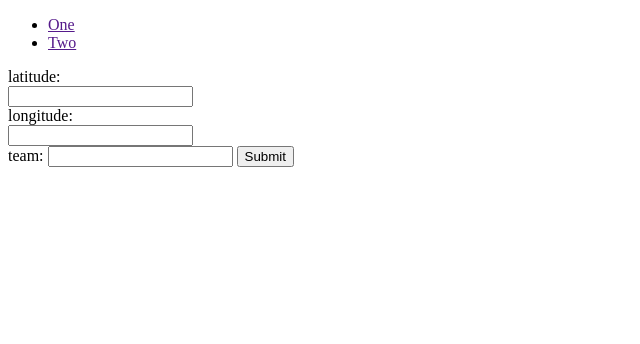
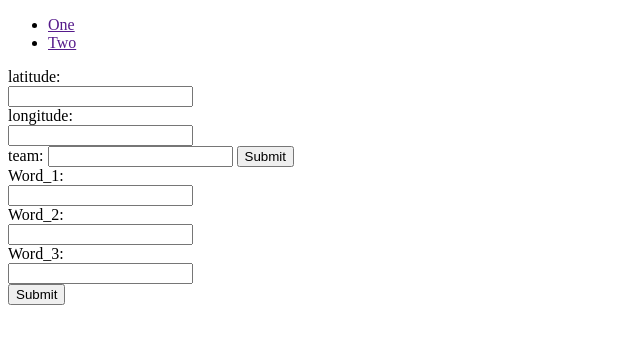
Before and after one commit to RHDV-romantic-edition/Geo_War, a Django app: page /map/ in a window 1280 px wide. Shown: the top 344 px of the page, without its empty margins (0-640 px from the left). Run offline with Django 3.2, Linux system fonts and the light colour scheme.

Commit message:
Added check system

```diff
--- a/geo_war/paiting_map/APIRequests.py
+++ b/geo_war/paiting_map/APIRequests.py
@@ -16,7 +16,8 @@ def GetCoordinates(words):
     Words = {}
     API_KEY = 'UVTJLDJ2'
     r = requests.get('https://api.what3words.com/v3/convert-to-coordinates?key={3}&words={0}.{1}.{2}&format=json'.format(words[0],words[1],words[2],API_KEY))
-    print(r.json()['square'])
+    print(r.text)
 
 if __name__ == '__main__':
-    Get3Words((51.521251, -0.203586))
+    word1, word2, word3 = input().split()
+    GetCoordinates((word1, word2, word3))
--- a/geo_war/paiting_map/models.py
+++ b/geo_war/paiting_map/models.py
@@ -21,7 +21,7 @@ class Squard(models.Model):
     time = models.DateTimeField(auto_now=True,null=True, blank=True)
 
     def __str__(self):
-        return '{0}.{1}.{2} team = {3}'.format(self.word_1, self.word_2, self.word_3, self.team.name)
+        return '{0}.{1}.{2} team = {3}'.format(self.word_1, self.word_2, self.word_3, self.team)#.name)
 
 
 class Scoreboard(models.Model):
--- a/geo_war/paiting_map/templates/mapindex.html
+++ b/geo_war/paiting_map/templates/mapindex.html
@@ -3,6 +3,20 @@
 <head><title>TEST MAP</title>
 </head>
 <body>
+  {% if type %}
+  {% if type == 'check'  %}
+      <h2> Checked </h2>
+      <h3> {{word_1}} </h3>
+      <h3> {{word_2}} </h3>
+      <h3> {{word_3}} </h3>
+  {% endif %}
+  {% if type == 'add'  %}
+      <h2> Added </h2>
+      <h3> {{word_1}} </h3>
+      <h3> {{word_2}} </h3>
+      <h3> {{word_3}} </h3>
+  {% endif %}
+  {% endif %}
       <ul class="sidebar-nav">
           <li><a href="">One</a></li>
           <li><a href="">Two</a></li>
@@ -17,5 +31,15 @@
   <input type="text" name="team">
   <input type="submit" value="Submit">
 </form>
+<form action="/map/square_check/" method="POST">
+  {% csrf_token %}
+  Word_1:<br>
+  <input type="text" name="word_1"><br>
+  Word_2:<br>
+  <input type="text" name="word_2"><br>
+  Word_3:<br>
+  <input type="text" name="word_3"><br>
+  <input type="submit" value="Submit">
+</form>
 </body>
 </html>
--- a/geo_war/paiting_map/urls.py
+++ b/geo_war/paiting_map/urls.py
@@ -4,5 +4,6 @@ from . import views
 
 urlpatterns = [
     path('', views.mapindex, name='map'),
-    path('square_add/', views.SquareAdd, name='square_add')
+    path('square_add/', views.SquareAdd, name='square_add'),
+    path('square_check/', views.SquareSearch, name='square_check')
 ]
--- a/geo_war/paiting_map/views.py
+++ b/geo_war/paiting_map/views.py
@@ -1,4 +1,4 @@
-from django.shortcuts import render
+from django.shortcuts import render, HttpResponse
 from .models import Scoreboard, Squard, Comand
 from . import APIRequests
 
@@ -10,5 +10,18 @@ def SquareAdd(request):
     Words = APIRequests.Get3Words(coordinates)
     Team = request.POST['team']
     print('Square created, word_1 = {0}, word_2 = {1}, word_3 = {2}, team = {3}'.format(Words['Word_1'],Words['Word_2'],Words['Word_3'],Team))
-    #Squard.Create(word_1 = Words['Word_1'], word_2 = Words['Word_2'], word_3 = Words['Word_3'], team = Team)
-    return render(request, 'mapindex.html',)
+    Sq = Squard(word_1 = Words['Word_1'], word_2 = Words['Word_2'], word_3 = Words['Word_3'])
+    Sq.save()
+    data = {'word_1': Words['Word_1'], 'word_2': Words['Word_2'], 'word_3': Words['Word_3'], 'type': 'add'}
+    return render(request, 'mapindex.html', data)
+
+def SquareSearch(request):
+    Word_1 = request.POST['word_1']
+    Word_2 = request.POST['word_2']
+    Word_3 = request.POST['word_3']
+    try:
+        a = Squard.objects.get(word_1 = Word_1, word_2 = Word_2, word_3 = Word_3)
+    except:
+        return HttpResponse('Something went wrong')
+    data = {"word_1": a.word_1,"word_2": a.word_2,"word_3": a.word_3, "type": 'check'}
+    return render(request, 'mapindex.html', data)
```
Also changed, not shown: geo_war/db.sqlite3.
